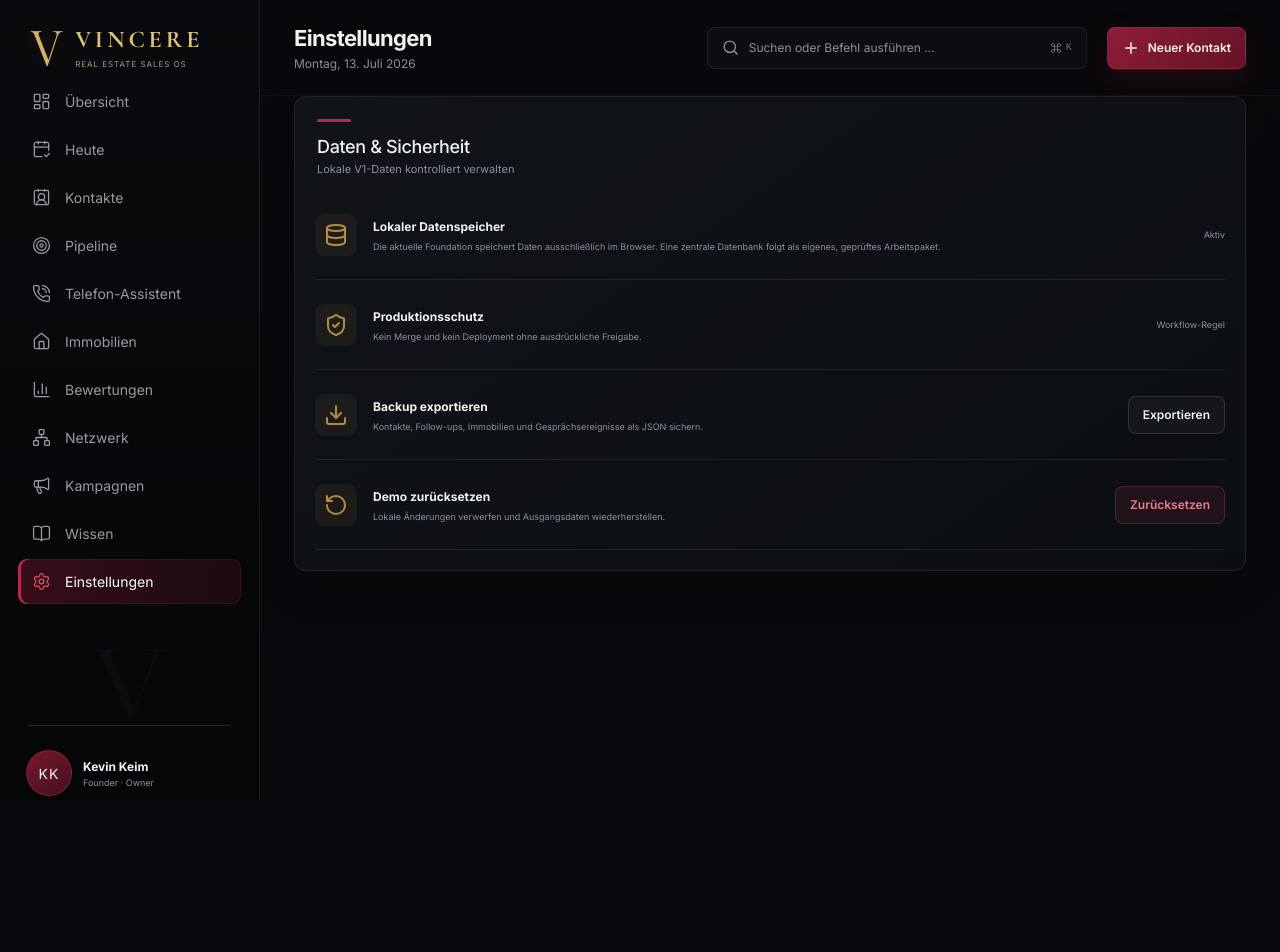
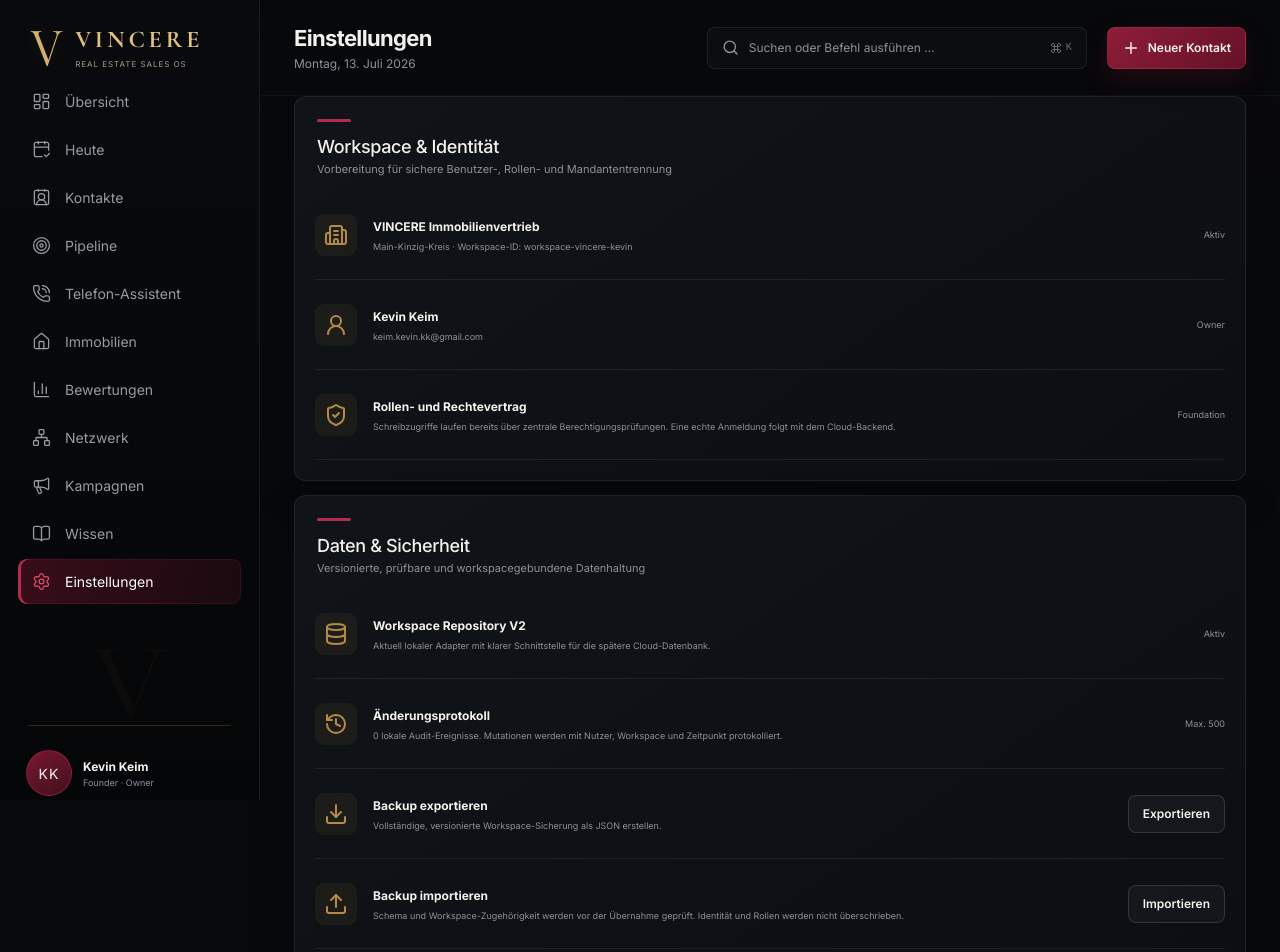
Before and after one commit to keimkevinkk-netizen/Makler-CRM-FINAL, a React (Vite) app in the folder apps/vincere/: page /settings in a window 1280 px wide. Shown: the top 952 px of the page. Before the commit the page ends 800 px from the top, so only its background shows below. Built offline with nearby package versions, Linux system fonts and the light colour scheme.

Commit message:
feat(vincere): add workspace security backup and audit controls

```diff
--- a/apps/vincere/src/features/settings/SettingsPage.tsx
+++ b/apps/vincere/src/features/settings/SettingsPage.tsx
@@ -1,13 +1,65 @@
-import { Database, Download, RotateCcw, ShieldCheck } from 'lucide-react';
+import { useRef, useState } from 'react';
+import { Building2, Database, Download, History, RotateCcw, ShieldCheck, Upload, UserRound } from 'lucide-react';
 import { useAppStore } from '../../app/AppStore';
 import { Button, Card, SectionHeader } from '../../components/ui';
 
+const roleLabels = {
+  owner: 'Owner',
+  admin: 'Administrator',
+  agent: 'Makler',
+  viewer: 'Lesezugriff',
+} as const;
+
 export function SettingsPage() {
   const state = useAppStore();
+  const importInput = useRef<HTMLInputElement>(null);
+  const [message, setMessage] = useState('');
+
   const exportData = () => {
-    const blob = new Blob([JSON.stringify({ contacts: state.contacts, followUps: state.followUps, properties: state.properties, appointments: state.appointments, callEvents: state.callEvents }, null, 2)], { type: 'application/json' });
+    const blob = new Blob([state.exportSnapshot()], { type: 'application/json' });
     const url = URL.createObjectURL(blob);
-    const anchor = document.createElement('a'); anchor.href = url; anchor.download = `vincere-backup-${new Date().toISOString().slice(0, 10)}.json`; anchor.click(); URL.revokeObjectURL(url);
+    const anchor = document.createElement('a');
+    anchor.href = url;
+    anchor.download = `vincere-backup-${new Date().toISOString().slice(0, 10)}.json`;
+    anchor.click();
+    URL.revokeObjectURL(url);
+    setMessage('Versionierte Workspace-Sicherung wurde exportiert.');
   };
-  return <div className="page-stack"><Card><SectionHeader title="Daten & Sicherheit" subtitle="Lokale V1-Daten kontrolliert verwalten" /><div className="settings-list"><article><span><Database /></span><div><strong>Lokaler Datenspeicher</strong><p>Die aktuelle Foundation speichert Daten ausschließlich im Browser. Eine zentrale Datenbank folgt als eigenes, geprüftes Arbeitspaket.</p></div><em>Aktiv</em></article><article><span><ShieldCheck /></span><div><strong>Produktionsschutz</strong><p>Kein Merge und kein Deployment ohne ausdrückliche Freigabe.</p></div><em>Workflow-Regel</em></article><article><span><Download /></span><div><strong>Backup exportieren</strong><p>Kontakte, Follow-ups, Immobilien und Gesprächsereignisse als JSON sichern.</p></div><Button variant="secondary" onClick={exportData}>Exportieren</Button></article><article><span><RotateCcw /></span><div><strong>Demo zurücksetzen</strong><p>Lokale Änderungen verwerfen und Ausgangsdaten wiederherstellen.</p></div><Button variant="danger" onClick={state.resetDemo}>Zurücksetzen</Button></article></div></Card></div>;
+
+  const importData = async (file?: File) => {
+    if (!file) return;
+    try {
+      state.importSnapshot(await file.text());
+      setMessage('Sicherung geprüft und erfolgreich importiert.');
+    } catch (error) {
+      setMessage(error instanceof Error ? error.message : 'Die Sicherung konnte nicht importiert werden.');
+    } finally {
+      if (importInput.current) importInput.current.value = '';
+    }
+  };
+
+  return (
+    <div className="page-stack">
+      <Card>
+        <SectionHeader title="Workspace & Identität" subtitle="Vorbereitung für sichere Benutzer-, Rollen- und Mandantentrennung" />
+        <div className="settings-list">
+          <article><span><Building2 /></span><div><strong>{state.workspace.name}</strong><p>{state.workspace.region} · Workspace-ID: {state.workspace.id}</p></div><em>Aktiv</em></article>
+          <article><span><UserRound /></span><div><strong>{state.currentUser.name}</strong><p>{state.currentUser.email}</p></div><em>{roleLabels[state.currentUser.role]}</em></article>
+          <article><span><ShieldCheck /></span><div><strong>Rollen- und Rechtevertrag</strong><p>Schreibzugriffe laufen bereits über zentrale Berechtigungsprüfungen. Eine echte Anmeldung folgt mit dem Cloud-Backend.</p></div><em>Foundation</em></article>
+        </div>
+      </Card>
+
+      <Card>
+        <SectionHeader title="Daten & Sicherheit" subtitle="Versionierte, prüfbare und workspacegebundene Datenhaltung" />
+        <div className="settings-list">
+          <article><span><Database /></span><div><strong>Workspace Repository V{state.schemaVersion}</strong><p>Aktuell lokaler Adapter mit klarer Schnittstelle für die spätere Cloud-Datenbank.</p></div><em>Aktiv</em></article>
+          <article><span><History /></span><div><strong>Änderungsprotokoll</strong><p>{state.auditEvents.length} lokale Audit-Ereignisse. Mutationen werden mit Nutzer, Workspace und Zeitpunkt protokolliert.</p></div><em>Max. 500</em></article>
+          <article><span><Download /></span><div><strong>Backup exportieren</strong><p>Vollständige, versionierte Workspace-Sicherung als JSON erstellen.</p></div><Button variant="secondary" onClick={exportData}>Exportieren</Button></article>
+          <article><span><Upload /></span><div><strong>Backup importieren</strong><p>Schema und Workspace-Zugehörigkeit werden vor der Übernahme geprüft. Identität und Rollen werden nicht überschrieben.</p></div><Button variant="secondary" onClick={() => importInput.current?.click()}>Importieren</Button><input ref={importInput} hidden type="file" accept="application/json,.json" onChange={(event) => void importData(event.target.files?.[0])} /></article>
+          <article><span><RotateCcw /></span><div><strong>Demo zurücksetzen</strong><p>Lokale Arbeitsdaten verwerfen; Workspace und angemeldete Identität bleiben erhalten.</p></div><Button variant="danger" onClick={() => { state.resetDemo(); setMessage('Demodaten wurden zurückgesetzt.'); }}>Zurücksetzen</Button></article>
+        </div>
+        {message && <div className="empty-state" role="status">{message}</div>}
+      </Card>
+    </div>
+  );
 }
```
